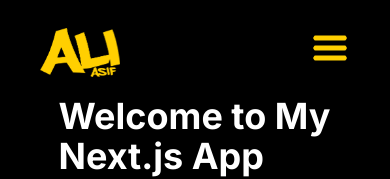
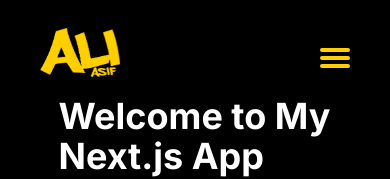
Before and after one commit to Athedesigner/portfolio_site, a Next.js app: page / in a window 390 px wide. Shown: the top 179 px of the page. Built offline with nearby package versions, Linux system fonts and the light colour scheme.

Commit message:
hamburger icon corrected

```diff
--- a/src/app/components/Sidebar.tsx
+++ b/src/app/components/Sidebar.tsx
@@ -9,16 +9,10 @@ interface SidebarProps {
 const Sidebar: React.FC<SidebarProps> = ({ isOpen, onClose }) => {
   return (
     <div
-      className={`fixed top-0 right-0 md:w-64 w-2/3 h-full h-fullblack bg-sidebar text-white transform ${
+      className={`fixed top-0 right-0 md:w-64 w-2/3 h-full bg-sidebar text-white transform ${
         isOpen ? 'translate-x-0' : 'translate-x-full'
       } transition-transform duration-300 ease-in-out z-30`}
     >
-      <button
-  className="absolute top-6 right-10 rounded-full text-6xl text-yellow-400" // Adjust the padding to increase button size
-  onClick={onClose}
->
-        &times;
-      </button>
       <nav className="mt-16">
         <ul className="space-y-4">
           <li><a href="#section1" className="block px-4 py-2">Section 1</a></li>
--- a/src/app/globals.css
+++ b/src/app/globals.css
@@ -136,3 +136,32 @@ body {
   width: 100%;
   max-width: 600px;
 }
+
+.hamburger-icon {
+  width: 30px;
+  height: 20px;
+  display: flex;
+  flex-direction: column;
+  justify-content: space-between;
+  cursor: pointer;
+}
+
+.hamburger-icon .line {
+  width: 100%;
+  height: 4px;
+  background-color: #FFCF00;
+  border-radius: 2px;
+  transition: transform 0.3s;
+}
+
+.hamburger-icon.active .line:nth-child(1) {
+  transform: translateY(8px) rotate(45deg);
+}
+
+.hamburger-icon.active .line:nth-child(2) {
+  opacity: 0;
+}
+
+.hamburger-icon.active .line:nth-child(3) {
+  transform: translateY(-8px) rotate(-45deg);
+}
--- a/src/app/page.tsx
+++ b/src/app/page.tsx
@@ -1,6 +1,5 @@
 "use client";
 import { useEffect, useState } from 'react';
-import Image from 'next/image';
 import BackgroundImages from './components/BackgroundImages';
 import Sidebar from './components/Sidebar';
 import './globals.css'; // Ensure this path points to your global stylesheet
@@ -47,10 +46,10 @@ export default function Home() {
     // Render loading animation while content is loading
     return (
       <div className="h-full min-h-screen flex items-center justify-center">
-      <div className="h-full w-full min-h-[500px] flex justify-center items-center">
-        <HelloAnimation />
+        <div className="h-full w-full min-h-[500px] flex justify-center items-center">
+          <HelloAnimation />
+        </div>
       </div>
-    </div>
     );
   }
 
@@ -58,14 +57,18 @@ export default function Home() {
     <main className={`flex min-h-screen flex-col items-center justify-between px-[15%] md:px-24 pt-24 bg-black`}>
       <BackgroundImages />
       <div className={`logo fixed top-7 left-10 z-20 ${bounceAnimation}`}>
-        <Image src="/logo.png" alt="Logo" width={80} height={45} />
+        <img src="/logo.png" alt="Logo" width={80} height={45} />
       </div>
-      <div
-        className={`hamburger fixed top-7 right-10 z-20 ${bounceAnimation}`}
+      <button
+        className={`hamburger fixed top-12 right-10 z-50 ${bounceAnimation}`}
         onClick={() => setSidebarOpen(!isSidebarOpen)}
       >
-        <Image src="/hamburger-icon.png" alt="Hamburger Menu" width={40} height={40} />
-      </div>
+        <div className={`hamburger-icon ${isSidebarOpen ? 'active' : ''}`}>
+          <span className="line" />
+          <span className="line" />
+          <span className="line" />
+        </div>
+      </button>
       <Sidebar isOpen={isSidebarOpen} onClose={() => setSidebarOpen(false)} />
       <div className="relative z-10 text-white">
         <h1 className="text-4xl font-bold">Welcome to My Next.js App</h1>
```
Also changed, not shown: public/cliff.png (added).
